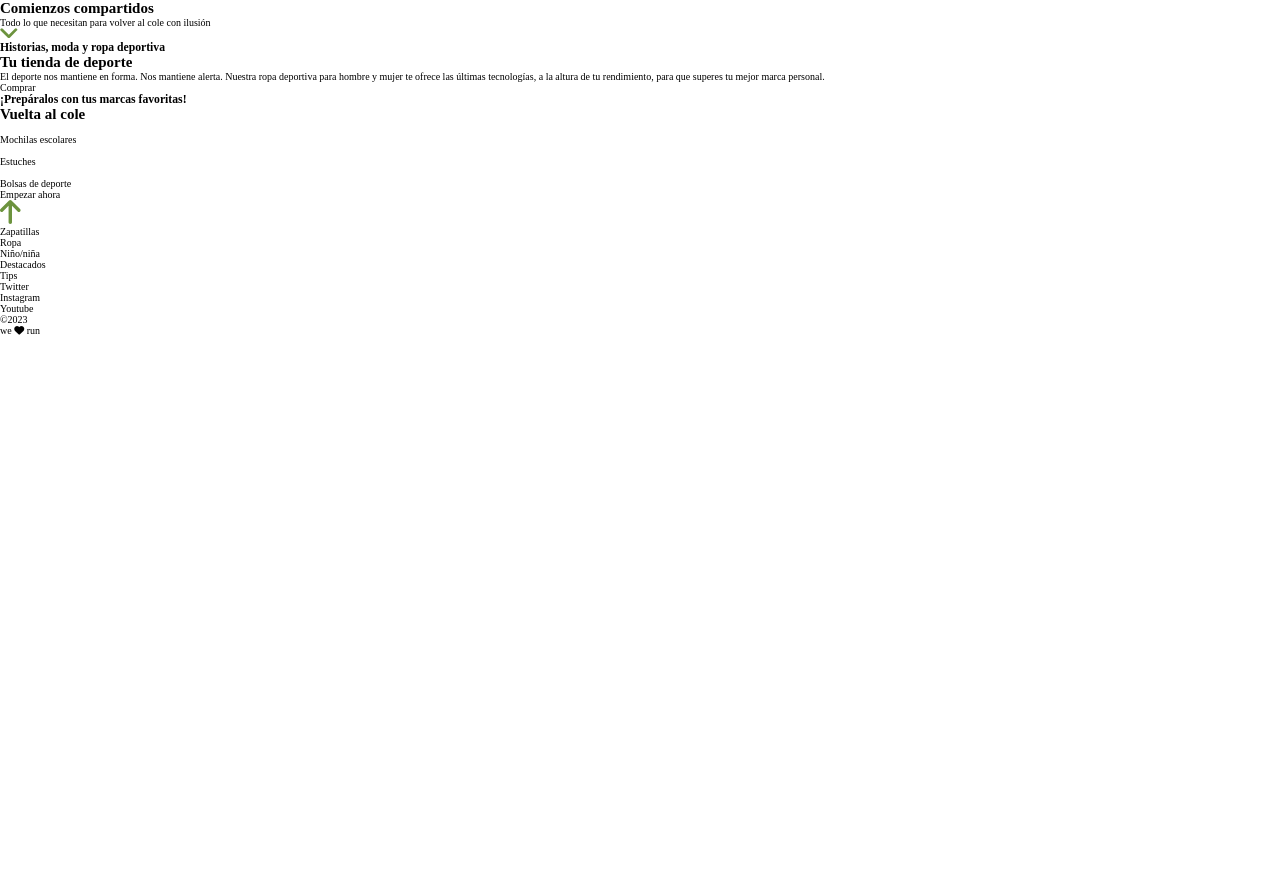
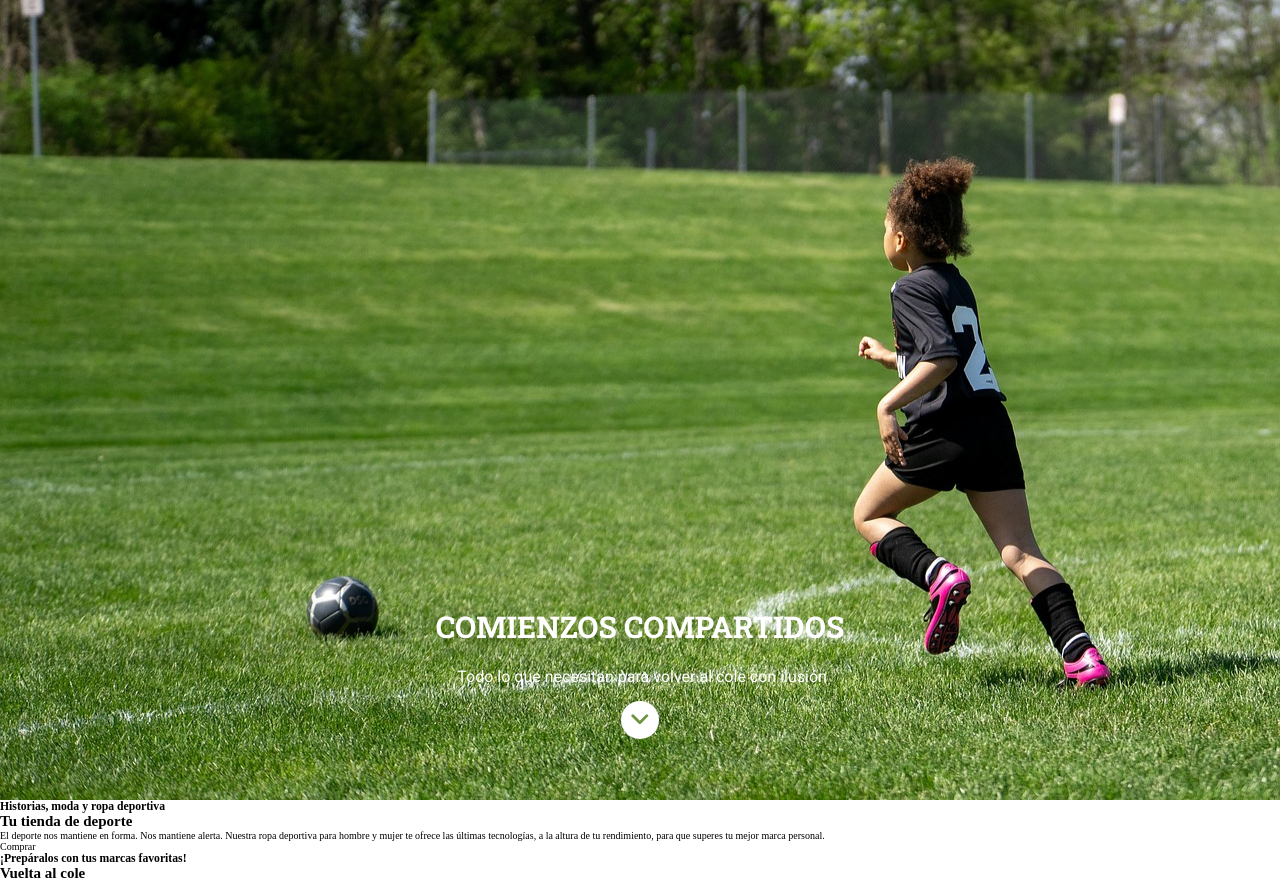
Before and after one commit to Adalab/modulo-1-evaluacion-final-mteresacastro, a website: page src/html/index.html in a window 1280 px wide. Shown: the top 885 px of the page. Before the commit the page ends 800 px from the top, so only its background shows below. Drawn offline with nearby package versions, Linux system fonts and the light colour scheme; files that its build step writes are made by us from their sources; files whose address does not match are found by name.

Commit message:
add-style-hero

```diff
--- a/src/html/index.html
+++ b/src/html/index.html
@@ -22,7 +22,7 @@
     <section class="section__hero">
       <h1 class="section__hero--h1">Comienzos compartidos</h1>
       <p class="section__hero--p">Todo lo que necesitan para volver al cole con ilusión</p>
-      <img class="section__hero--img"src="./assets/images/ico-scroll-down.svg" alt="scroll down icon">
+      <div class="section__hero--divimg"><img class="section__hero--img"src="./assets/images/ico-scroll-down.svg" alt="scroll down icon"></div>
     </section>
     <section class="section__store">
       <h3>Historias, moda y ropa deportiva</h3>
--- a/src/scss/main.scss
+++ b/src/scss/main.scss
@@ -12,6 +12,7 @@
     position: fixed;
     top: 0;
     left: 0;
+    z-index: 100;
 
     &__link{
 
@@ -26,7 +27,56 @@
 }
 
 .section__hero{
-    background-image: url("");
+    background-image: url(../images/cover.jpeg);
+    background-position: 85% 40%;
+    background-repeat: no-repeat;
+    height: 100vh;
+    width: 100%;
+    display: flex;
+    text-align: center;
+    flex-direction: column;
+    align-items: center;
+    justify-content: flex-end;
+    color: $hero-text-color;
+    background-size: 15% 10% cover;
+    gap:1.5rem;
 
 
+
+    &--h1{
+        font-family: $second-font;
+        font-weight: 700;
+        text-transform: uppercase;
+        font-size: 3rem;
+        line-height: 5rem;
+
+    }
+
+    &--p{
+        font-family: $font-main;
+        font-weight: 400;
+        font-size: 1.6rem;
+        line-height: 1.9rem;
+        margin-left: 3.42rem;
+        margin-right: 3rem;
+
+
+
+    }
+
+    &--divimg{
+        background-color: $hero-text-color;
+        width: 3.82rem;
+        height: 3.82rem;
+        border-radius: 50%;
+        display: flex;
+        justify-content: center;
+        align-items: center;
+        margin-bottom: 6.12rem;
+
+        &--img{
+
+        }
+    }
+
 }
```
